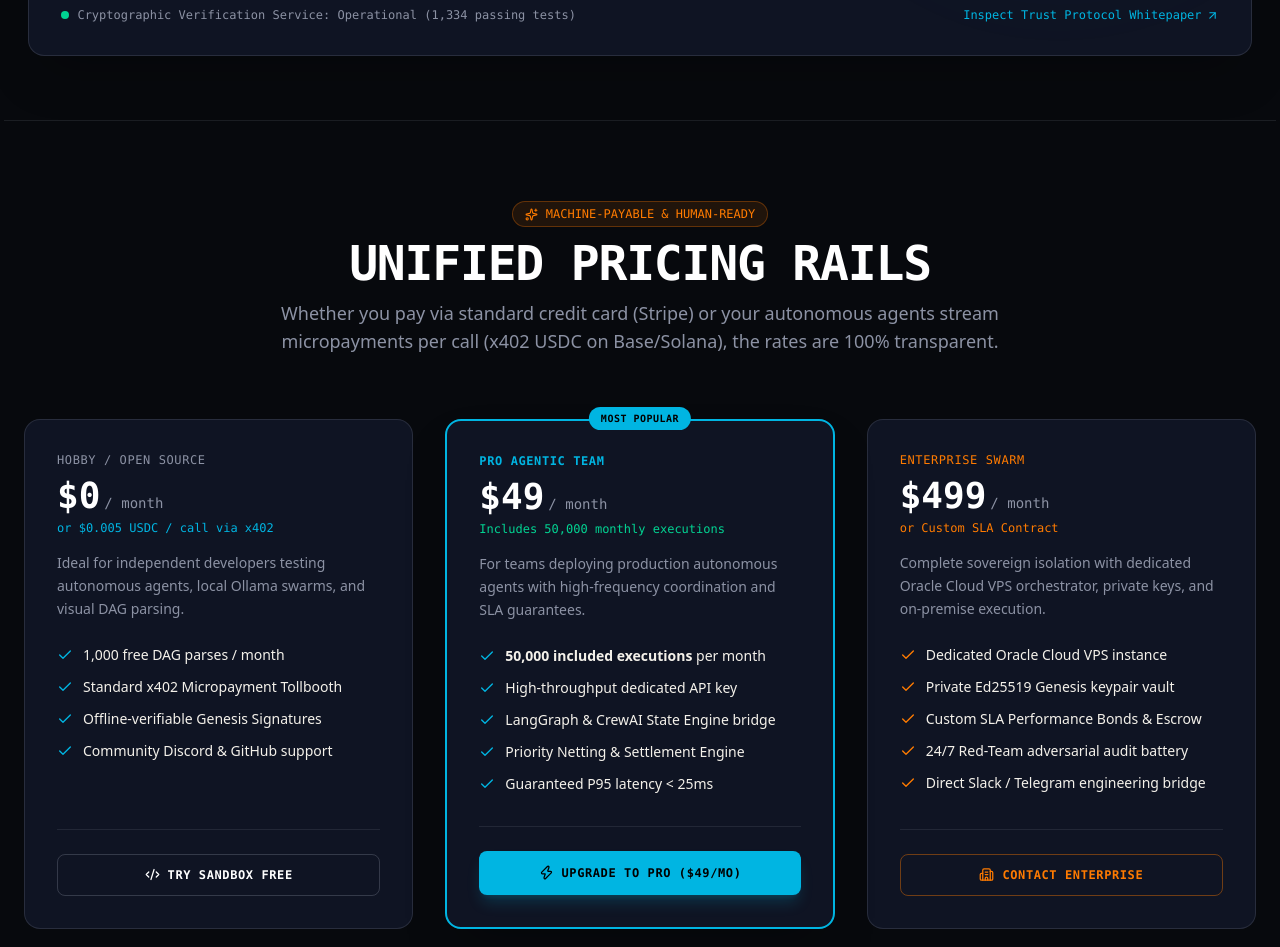
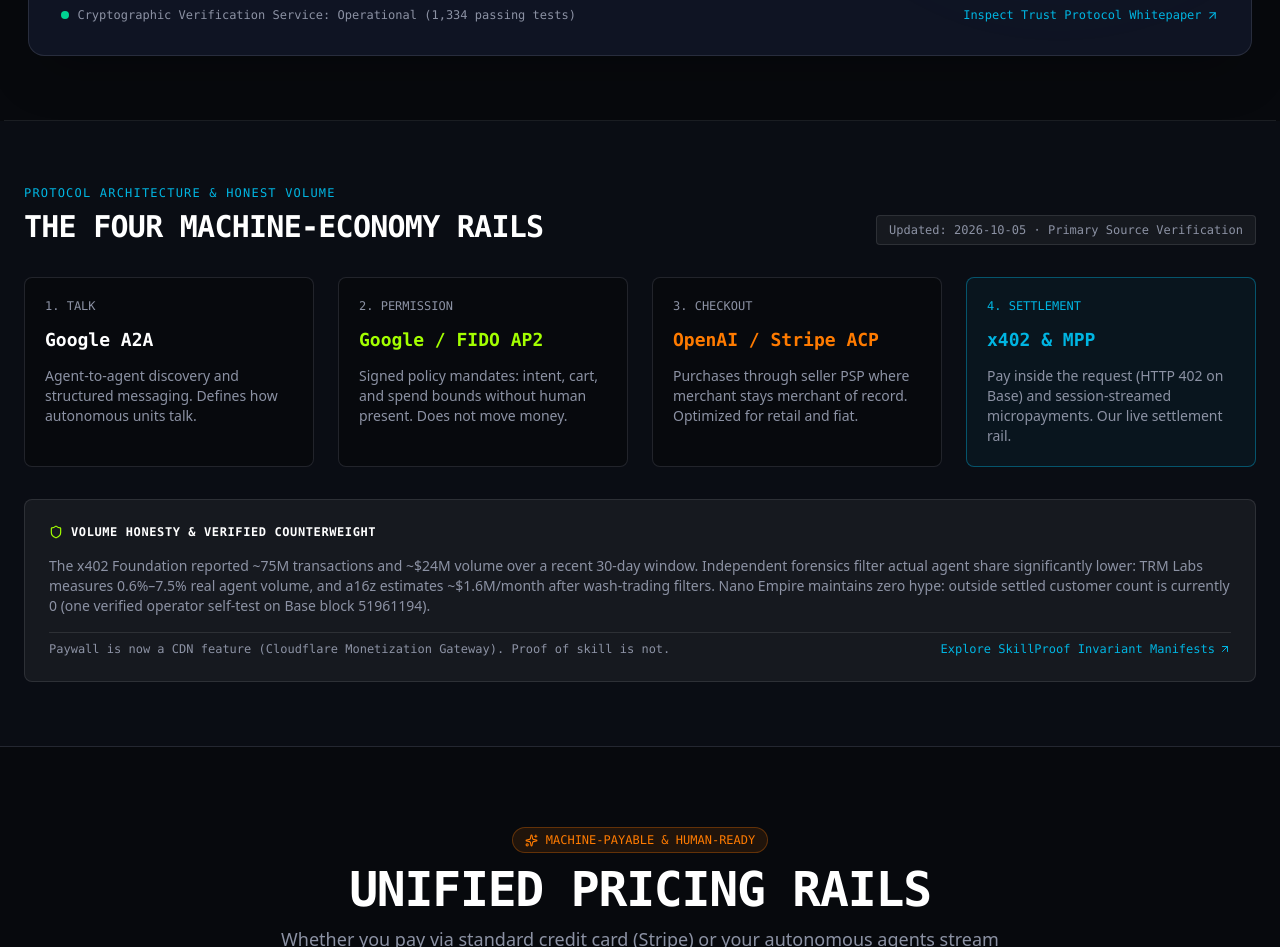
Before and after one commit to Nano-Empire-Ai/nanoempire-web, a Next.js app: page / in a window 1280 px wide. Shown: the part 2700-3647 px from the top of the page. Built offline with nearby package versions, Linux system fonts and the light colour scheme.

Commit message:
feat: add machine economy protocol rails, honest volume counters, and agent brief

```diff
--- a/app/page.tsx
+++ b/app/page.tsx
@@ -261,6 +261,60 @@
 
     {/* Dogfooding Receipts & Provable Telemetry */}
     <DogfoodReceiptsWidget />
+
+    {/* Machine-Native Protocol Rails & Settlement Honesty */}
+    <section className="py-16 px-6 border-b border-[#8C92A4]/20 bg-[#0A0D14]">
+      <div className="max-w-7xl mx-auto space-y-8">
+        <div className="flex flex-col md:flex-row md:items-end justify-between gap-4">
+          <div>
+            <div className="text-xs uppercase tracking-widest text-[#00B5E2] font-mono mb-2">Protocol Architecture &amp; Honest Volume</div>
+            <h2 className="text-3xl font-extrabold uppercase text-white tracking-tight">The Four Machine-Economy Rails</h2>
+          </div>
+          <div className="text-xs text-[#8C92A4] font-mono border border-white/10 px-3 py-1.5 rounded bg-white/5">
+            Updated: 2026-10-05 · Primary Source Verification
+          </div>
+        </div>
+
+        <div className="grid grid-cols-1 sm:grid-cols-2 lg:grid-cols-4 gap-6">
+          <div className="p-5 rounded-lg border border-[#8C92A4]/20 bg-[#07090D] space-y-3">
+            <div className="text-xs text-[#8C92A4] uppercase font-mono">1. Talk</div>
+            <div className="text-lg font-bold text-white">Google A2A</div>
+            <p className="text-sm text-[#8C92A4] font-sans">Agent-to-agent discovery and structured messaging. Defines how autonomous units talk.</p>
+          </div>
+          <div className="p-5 rounded-lg border border-[#8C92A4]/20 bg-[#07090D] space-y-3">
+            <div className="text-xs text-[#8C92A4] uppercase font-mono">2. Permission</div>
+            <div className="text-lg font-bold text-[#A3FF00]">Google / FIDO AP2</div>
+            <p className="text-sm text-[#8C92A4] font-sans">Signed policy mandates: intent, cart, and spend bounds without human present. Does not move money.</p>
+          </div>
+          <div className="p-5 rounded-lg border border-[#8C92A4]/20 bg-[#07090D] space-y-3">
+            <div className="text-xs text-[#8C92A4] uppercase font-mono">3. Checkout</div>
+            <div className="text-lg font-bold text-[#FF7B00]">OpenAI / Stripe ACP</div>
+            <p className="text-sm text-[#8C92A4] font-sans">Purchases through seller PSP where merchant stays merchant of record. Optimized for retail and fiat.</p>
+          </div>
+          <div className="p-5 rounded-lg border border-[#00B5E2]/40 bg-[#00B5E2]/5 space-y-3">
+            <div className="text-xs text-[#00B5E2] uppercase font-mono">4. Settlement</div>
+            <div className="text-lg font-bold text-[#00B5E2]">x402 &amp; MPP</div>
+            <p className="text-sm text-[#8C92A4] font-sans">Pay inside the request (HTTP 402 on Base) and session-streamed micropayments. Our live settlement rail.</p>
+          </div>
+        </div>
+
+        <div className="p-6 rounded-lg border border-white/10 bg-white/5 space-y-4 font-sans text-sm text-[#8C92A4]">
+          <div className="flex items-center gap-2 text-white font-mono text-xs uppercase font-bold tracking-wider">
+            <Shield size={14} className="text-[#A3FF00]" />
+            Volume Honesty &amp; Verified Counterweight
+          </div>
+          <p>
+            The x402 Foundation reported ~75M transactions and ~$24M volume over a recent 30-day window. Independent forensics filter actual agent share significantly lower: TRM Labs measures 0.6%–7.5% real agent volume, and a16z estimates ~$1.6M/month after wash-trading filters. Nano Empire maintains zero hype: outside settled customer count is currently 0 (one verified operator self-test on Base block 51961194).
+          </p>
+          <div className="pt-2 border-t border-white/10 flex flex-col sm:flex-row sm:items-center justify-between gap-2 text-xs font-mono">
+            <span>Paywall is now a CDN feature (Cloudflare Monetization Gateway). Proof of skill is not.</span>
+            <a href="/manifests.html" className="text-[#00B5E2] hover:underline flex items-center gap-1">
+              Explore SkillProof Invariant Manifests <ArrowUpRight size={12} />
+            </a>
+          </div>
+        </div>
+      </div>
+    </section>
 
     {/* Unified Pricing Rails */}
     <PricingTierTranslation />
--- a/public/agents.json
+++ b/public/agents.json
@@ -31,9 +31,11 @@
           "network": "base",
           "asset": "0x833589fCD6eDb6E08f4c7C32D4f71b54bdA02913",
           "payTo": "0x90E23A7b6F6494A879d05DDC4278D0e55Dec1e01",
+          "facilitator": "coinbase-x402-facilitator",
+          "receipt_headers": ["X-PAYMENT-RESPONSE", "X-402-Receipt"],
           "offers": "https://nanoempireai.com/offers.json",
           "openapi": "https://nanoempireai.com/openapi.json",
-          "verified_on": "2026-09-30"
+          "verified_on": "2026-10-05"
         }
       }
     ]
```
Also changed, not shown: public/.well-known/agent-card.json, public/llms.txt, 1 other file (tests, documents, lock files or other folders).
